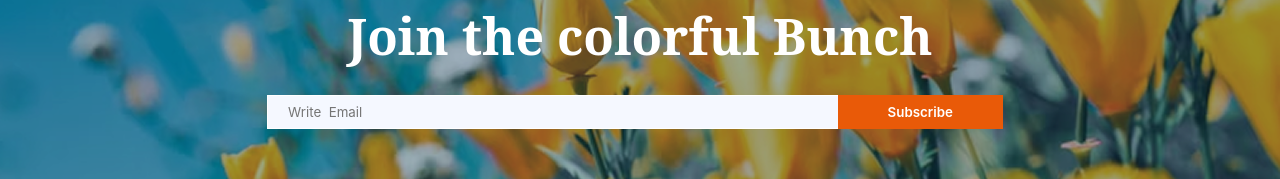
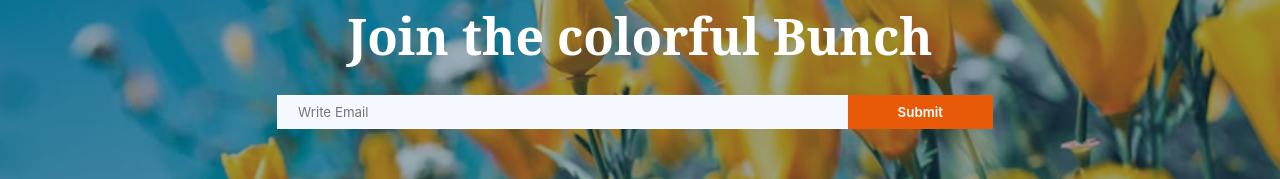
Before and after one commit to SR-JISAN/Assingment-02, a plain HTML site: page index.html in a window 1280 px wide. Shown: the part 3729-3908 px from the top of the page. Drawn offline with Linux system fonts and the light colour scheme.

Commit message:
finished

```diff
--- a/index.html
+++ b/index.html
@@ -176,12 +176,10 @@
                 </div>
                 <div class="deals-container">
                     <div class="img-1">
-                        <!-- <div class="blank"></div> -->
                         <h3>60% Off | Bloom Plant</h3>
                         <button class="deals-btn">Shop Now</button>
                     </div>
                     <div class="img-2">
-                        <!-- <div class="blank"></div> -->
                         <h3>30% Off | Ana  Plant</h3>
                         <button class="deals-btn">Shop Now</button>
                     </div>
@@ -196,8 +194,10 @@
                 <section>
                     <div class="join-container">
                         <h1 class="font-family">Join the colorful Bunch</h1>
-                        <input type="email" placeholder="Write  Email">
-                        <button class="plant-btn customized">Subscribe</button>
+                        <form>
+                          <input type="email" name="" id="join-email" placeholder="Write Email" required>
+                          <input type="submit" class="plant-btn customized" placeholder="Subscribe">
+                        </form>
                     </div>
                 </section>
     </main>
--- a/styles/styles.css
+++ b/styles/styles.css
@@ -314,7 +314,6 @@
     background-position: center center;
     height: 533px;
     text-align: center;
-    align-items: center;
     padding-top: 18%;
 }
 .join-container>h1{
@@ -323,11 +322,15 @@
     color: rgb(255, 255, 255);
     background: none;
 }
-.join-container> input{
+form{
+    background: none;
+}
+#join-email{
     padding: 8px 20px;
     margin-top: 25px;
     width: 45%;
     border: 1px solid rgb(255, 255, 255);
+
 }
 .customized{
     padding: 9px 50px;
```
